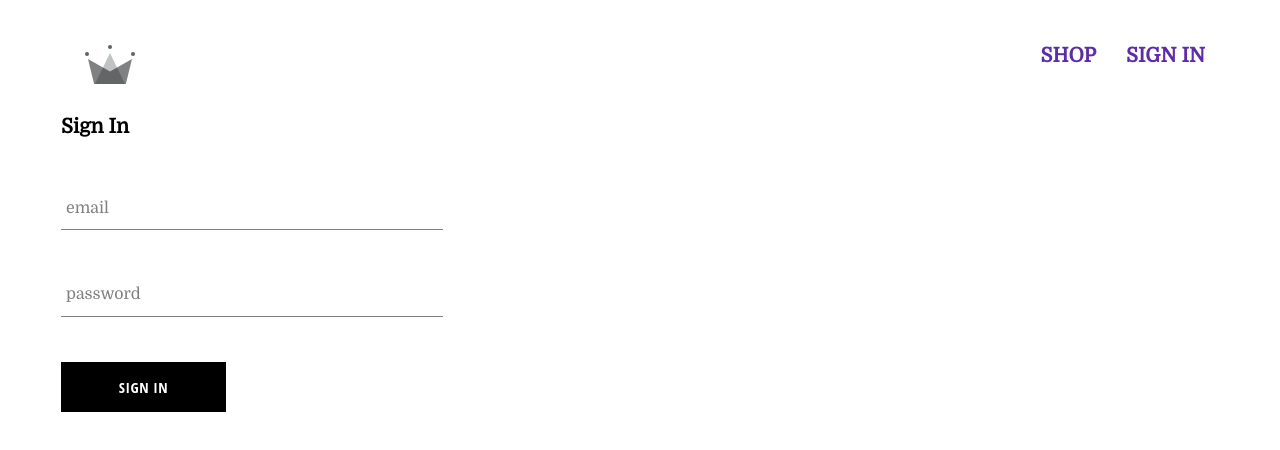
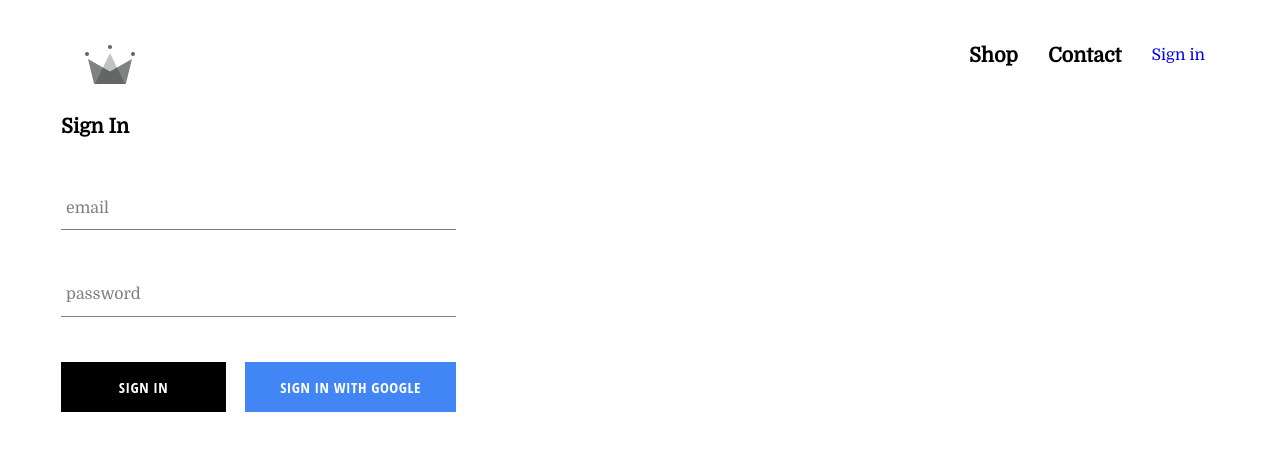
Before and after one commit to rom2048/e-commerce, a React (Create React App) app: page /signin in a window 1280 px wide. Shown: the top 450 px of the page. Built offline with nearby package versions, Linux system fonts and the light colour scheme; no server answers.

Commit message:
integrated firebase, update SignIn component

```diff
--- a/src/App.css
+++ b/src/App.css
@@ -6,3 +6,7 @@
 a {
 	text-decoration: none;
 }
+
+* {
+	box-sizing: border-box;
+}
--- a/src/App.js
+++ b/src/App.js
@@ -1,15 +1,38 @@
+import React from 'react';
 import HomePage from './pages/HomePage/HomePage';
 import ShopPage from './pages/Shop/Shop';
 import Header from './components/Header/Header';
 import SignInAndSignUpPage from './pages/SignInAndSignUp/SignInAndSignUp';
+import { auth } from './firebase/firebase';
 
 import { Route, Switch } from 'react-router-dom';
 import './App.css';
 
-function App() {
+class App extends React.Component {
+  constructor() {
+    super();
+    this.state = {
+      currentUser: null
+    }
+  }
+
+  unSubscribeFromAuth = null;
+
+  componentDidMount(){
+    this.unSubscribeFromAuth = auth.onAuthStateChanged(user => {
+      this.setState({currentUser: user})
+      console.log(user);
+    })
+  }
+
+  componentWillUnmount() {
+    this.unSubscribeFromAuth();
+  }
+
+  render() {
     return (
       <div >
-      <Header />
+        <Header currentUser={this.state.currentUser}/>
         <Switch>
           <Route exact path='/' component={HomePage} />
           <Route  path='/shop' component={ShopPage} />
@@ -18,5 +41,6 @@
       </div>
     );
   }
+}
 
 export default App;
--- a/src/components/CustomButton/CustomButton.js
+++ b/src/components/CustomButton/CustomButton.js
@@ -2,9 +2,9 @@
 
 import './CustomButton.scss';
 
-const CustomButton = ({children, ...otherProps}) => {
+const CustomButton = ({children, isGoogleSignIn, ...otherProps}) => {
   return (
-    <button className='custom-button' {...otherProps}>
+    <button className={`${isGoogleSignIn ? 'google-signin' : '' } custom-button`} {...otherProps}>
       {children}
     </button>
   );
--- a/src/components/CustomButton/CustomButton.scss
+++ b/src/components/CustomButton/CustomButton.scss
@@ -19,4 +19,14 @@
     color: black;
     border: 1px solid black;
   }
+
+  &.google-signin {
+    background-color: #4285f4;
+    color: #ffffff;
+
+    &:hover {
+      background-color: #357ae8;
+      border: none;
+    }
+  }
 }
--- a/src/components/Header/Header.js
+++ b/src/components/Header/Header.js
@@ -1,21 +1,28 @@
 import React from 'react';
 import { Link } from 'react-router-dom';
 import { ReactComponent as Logo } from '../../assets/crown.svg';
+
+import { auth } from '../../firebase/firebase';
 import './Header.scss';
 
-const Header = () => {
+const Header = ({ currentUser }) => {
   return (
     <header className='header'>
       <Link className='logo-container' to='/'>
         <Logo className='logo' />
       </Link>
       <div className='options'>
-        <Link className='option f4 fw6 purple no-underline underline-hover' to='/shop'>
-          SHOP
+        <Link className='option f4 fw6 black no-underline underline-hover pointer' to='/shop'>
+          Shop
         </Link>
-        <Link className='option f4 fw6 purple no-underline underline-hover' to='/signin'>
-          SIGN IN
+        <Link className='option f4 fw6 black no-underline underline-hover pointer' to='/signin'>
+          Contact
         </Link>
+        {
+          currentUser
+            ? <div className='option' onClick={() => auth.signOut()}>Sign Out</div>
+            : <Link className='option' to='/signin'>Sign in</Link>
+        }
       </div>
     </header>
   );
--- a/src/components/SignIn/SignIn.js
+++ b/src/components/SignIn/SignIn.js
@@ -1,6 +1,7 @@
 import React from 'react';
 import FormInput from '../FormInput/FormInput';
 import CustomButton from '../CustomButton/CustomButton';
+import { signInWithGoogle } from '../../firebase/firebase';
 import './SignIn.scss';
 
 class SignIn extends React.Component {
@@ -43,7 +44,10 @@
               label='password'
               required
             />
-            <CustomButton type='submit'>Sign in </CustomButton>
+            <div className='buttons'>
+              <CustomButton type='submit'>Sign in </CustomButton>
+              <CustomButton onClick={signInWithGoogle} isGoogleSignIn> Sign in with Google </CustomButton>
+            </div>
           </fieldset>
         </form>
       </div>
--- a/src/components/SignIn/SignIn.scss
+++ b/src/components/SignIn/SignIn.scss
@@ -1,5 +1,14 @@
 .sign-in {
-	width: 30vw;
+	width: 31vw;
 	display: flex;
 	flex-direction: column;
+
+	.title {
+		margin: 10px 0;
+	}
+
+	.buttons {
+		display: flex;
+		justify-content: space-between;
+	}
 }
--- /dev/null
+++ b/src/firebase/firebase.js
@@ -0,0 +1,24 @@
+import firebase from 'firebase/app';
+import 'firebase/firestore';
+import 'firebase/auth';
+
+const config = {
+    apiKey: "AIzaSyBz907DpVQg-NL5UJaNuoGKV24L0iQH7CA",
+    authDomain: "shop-db-23a31.firebaseapp.com",
+    projectId: "shop-db-23a31",
+    storageBucket: "shop-db-23a31.appspot.com",
+    messagingSenderId: "413947300804",
+    appId: "1:413947300804:web:a30f83c208bb3ece28f291",
+    measurementId: "G-8WTKDV9966"
+};
+
+firebase.initializeApp(config);
+
+export const auth = firebase.auth();
+export const filestore = firebase.firestore();
+
+const provider = new firebase.auth.GoogleAuthProvider();
+provider.setCustomParameters({ prompt: 'select_account'});
+export const signInWithGoogle = () => auth.signInWithPopup(provider);
+
+export default firebase;
```
Lines whose indentation alone changed are shown as unchanged.
